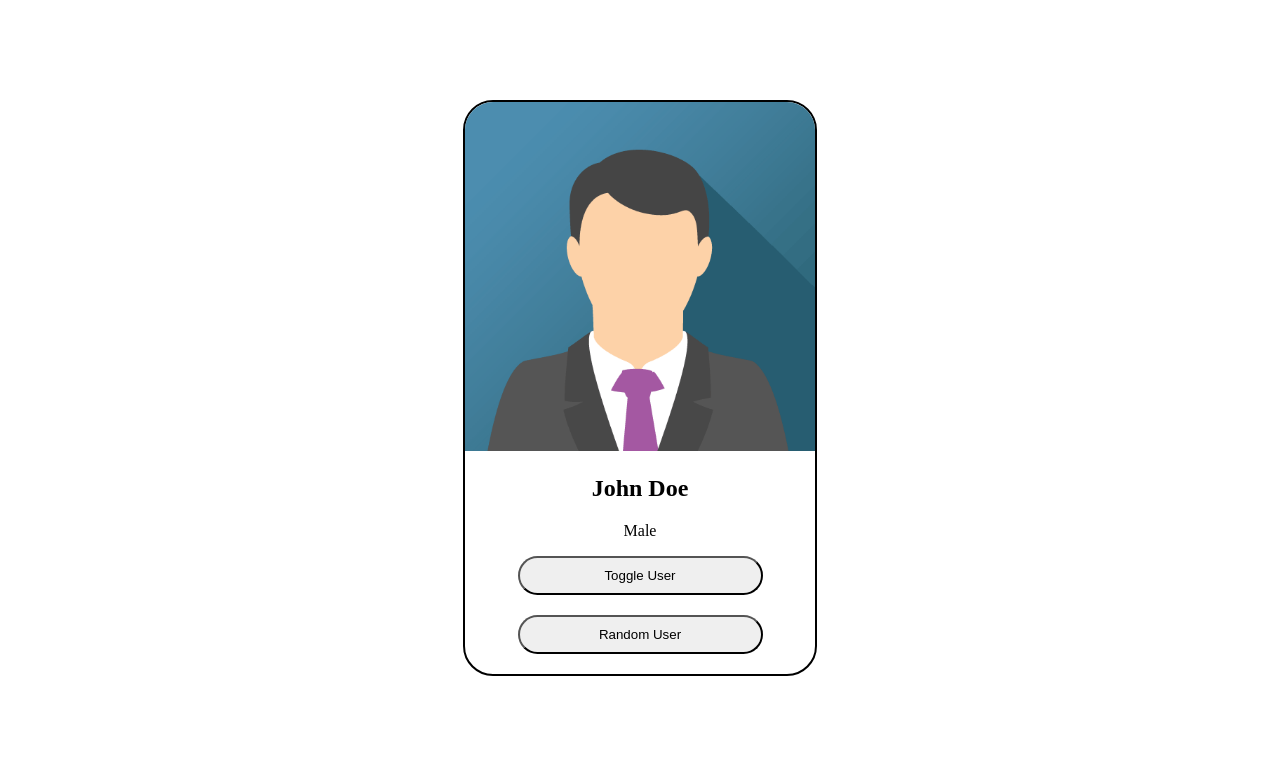
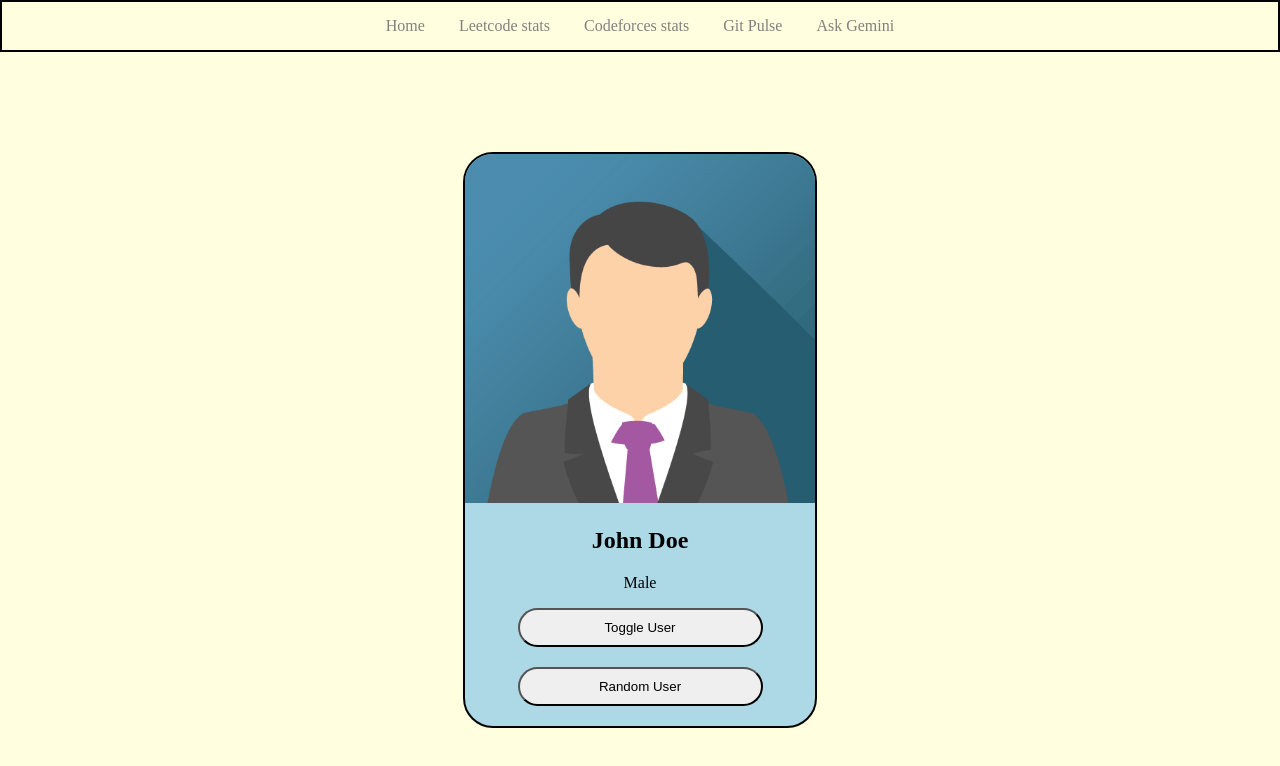
Before and after one commit to jayasharanya27-lang/Web-dev-bootcamp, a website: page frontend/index.html in a window 1280 px wide. Drawn offline with Linux system fonts and the light colour scheme.

Commit message:
added Navigation bar

```diff
--- a/frontend/index.html
+++ b/frontend/index.html
@@ -8,6 +8,13 @@
 </head>
 <body>
     <!--<h1>Hello World</h1>-->
+    <div class="navbar">
+        <a href="#">Home</a>
+        <a href="#">Leetcode stats</a>
+        <a href="#">Codeforces stats</a>
+        <a href="#">Git Pulse</a>
+        <a href="#">Ask Gemini</a>
+    </div>
     <div class="card">
         <img src="john.png" alt="User image" id="user-image">
         <h2 id="user-name">John Doe</h2> <!-- inner html-->
--- a/frontend/styles.css
+++ b/frontend/styles.css
@@ -13,6 +13,7 @@ h1{
     margin-top: 100px;
     margin-left: auto;
     margin-right: auto;
+    background: lightblue;
 }
 
 .card img{
@@ -30,3 +31,25 @@ h1{
     background: burlywood;
     cursor: pointer;
 }
+
+.navbar{
+    border: 2px solid black;
+    padding: 15px;
+    text-align: center;
+}
+
+.navbar a{
+    text-decoration: none;
+    color: grey;
+    padding: 15px;
+}
+
+.navbar a:hover{
+    color: black;
+    text-decoration: underline;
+}
+
+body{
+    background: lightyellow;
+    margin: 0px;
+}
```
